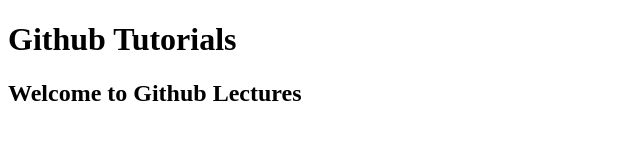
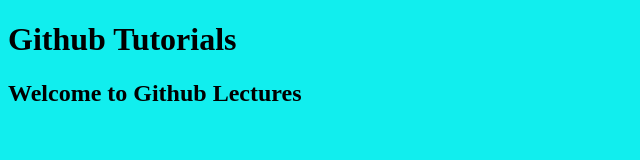
Before and after one commit to ikmazameti/githubtutorials, a plain HTML site: page index.html in a window 1280 px wide. Shown: the whole page, without its empty margins (0-640 px from the left). Drawn offline with Linux system fonts and the light colour scheme.

Commit message:
added css file

```diff
--- /dev/null
+++ b/index.css
@@ -0,0 +1,3 @@
+body{
+    background-color: rgb(17, 238, 238);
+}
--- a/index.html
+++ b/index.html
@@ -4,6 +4,7 @@
     <meta charset="UTF-8" />
     <meta name="viewport" content="width=device-width, initial-scale=1.0" />
     <title>Github Lectures</title>
+    <link rel="stylesheet" href="index.css" />
   </head>
   <body>
     <h1>Github Tutorials</h1>
```
